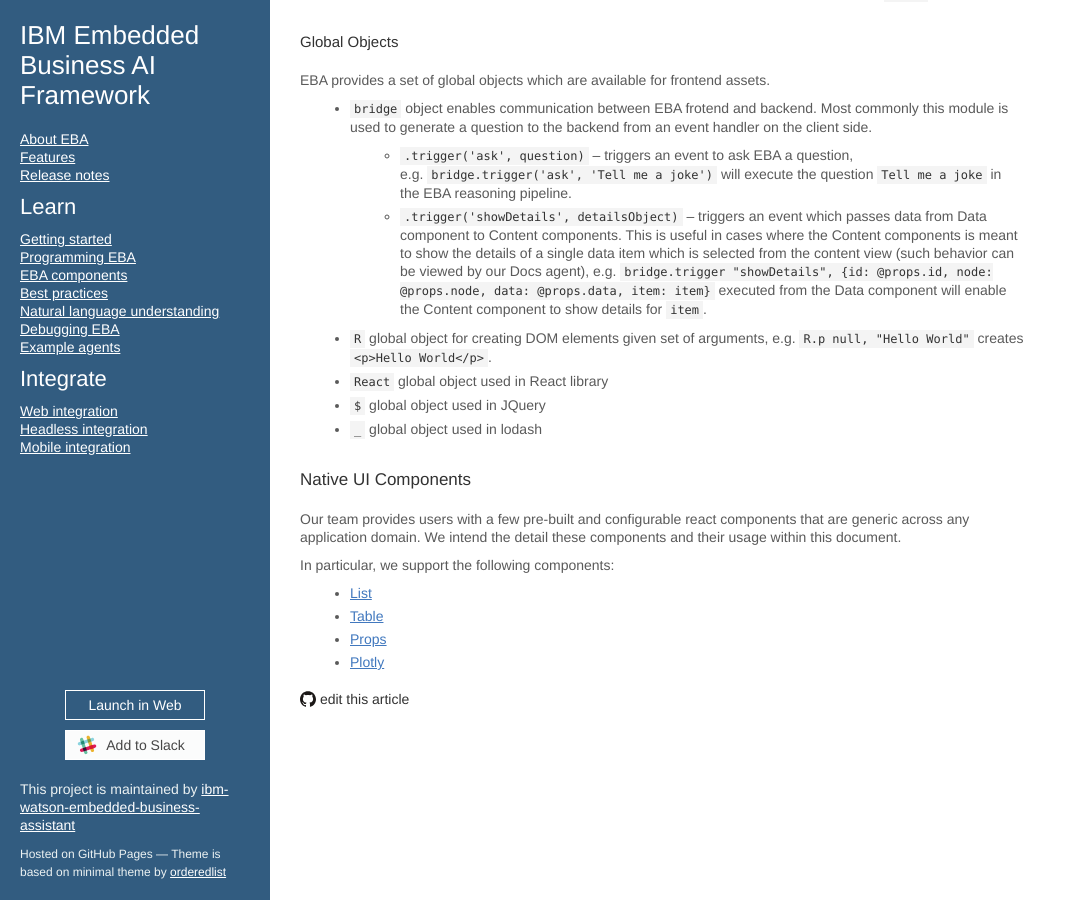
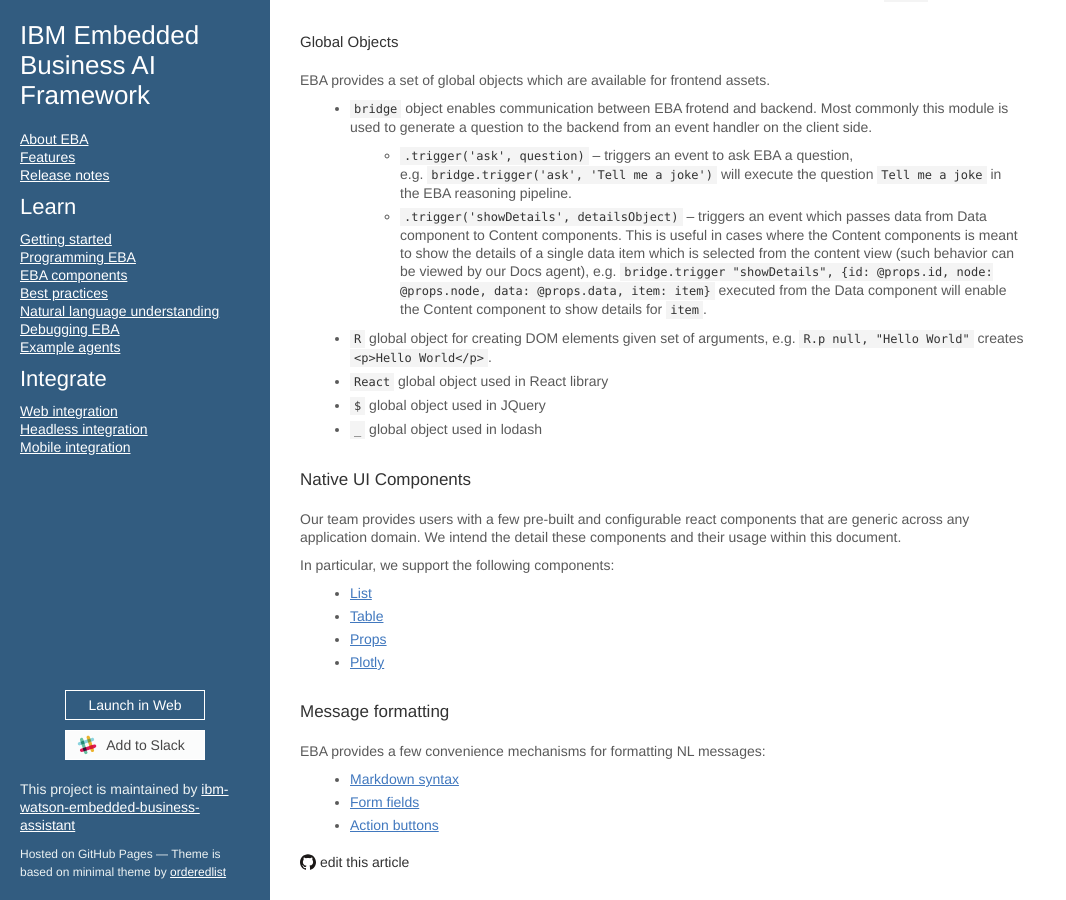
Before and after one commit to ibm-watson-embedded-business-assistant/eba-example-agents, a Jekyll site: the page built from docs/lab/assets/Frontend.md, in a window 1280 px wide and 900 px high, scrolled down 1849 px. Shown: the whole window, without its empty margins (0-1066 px from the left). Built offline with Jekyll 4.4.1, drawn with Linux system fonts in a browser that asks for light colours; our own code applies the rules of GitHub Pages for plain Markdown files.

Commit message:
Update Frontend.md

```diff
--- a/docs/lab/assets/Frontend.md
+++ b/docs/lab/assets/Frontend.md
@@ -90,3 +90,10 @@
  - [Table](./frontend/React_Tables.md)
  - [Props](./frontend/React_Props.md)
  - [Plotly](./frontend/React_Plotly.md)
+
+### Message formatting
+
+EBA provides a few convenience mechanisms for formatting NL messages:
+ - [Markdown syntax](./frontend/Markdown.md)
+ - [Form fields](./frontend/FormFields.md)
+ - [Action buttons](./frontend/ActionButtons.md)
```
